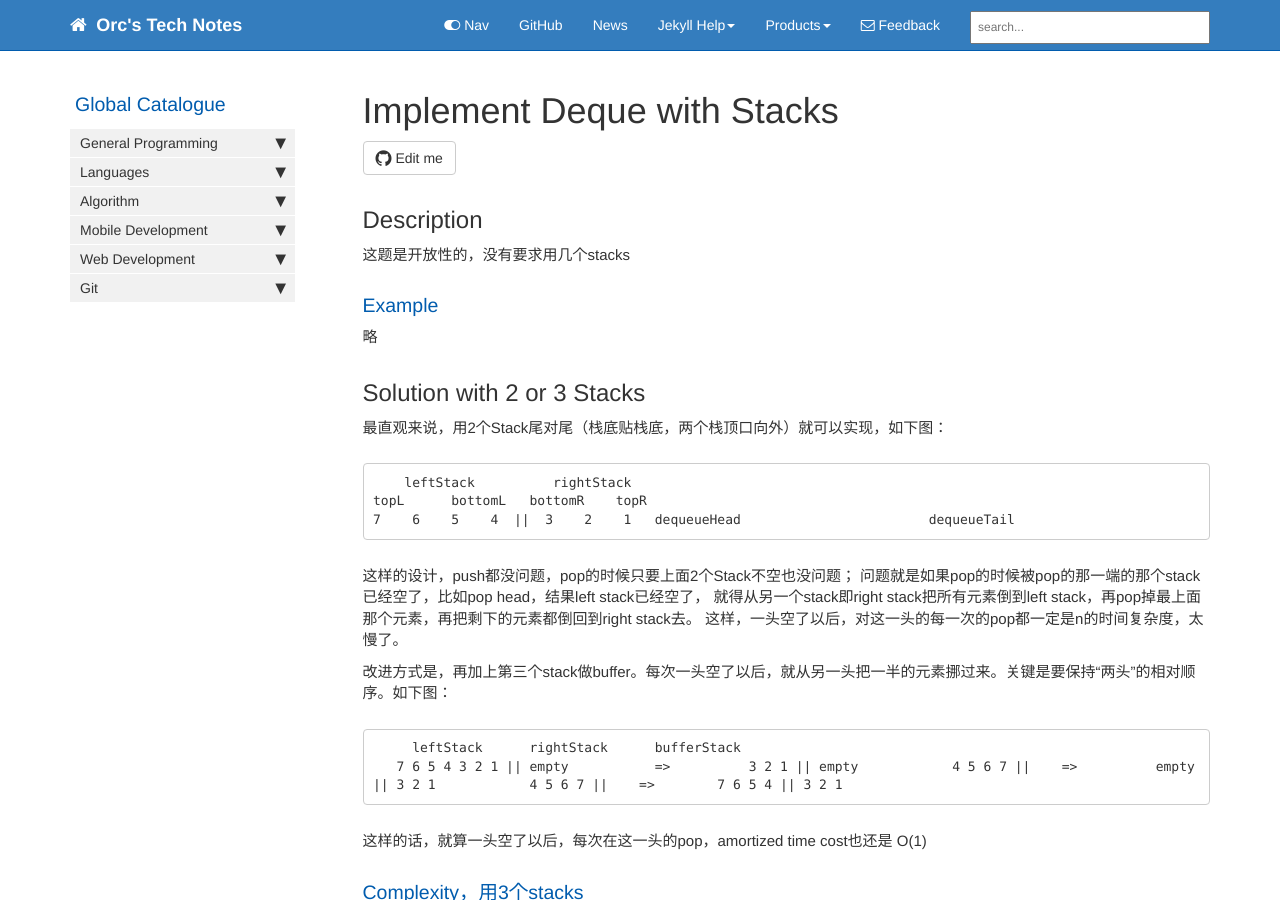
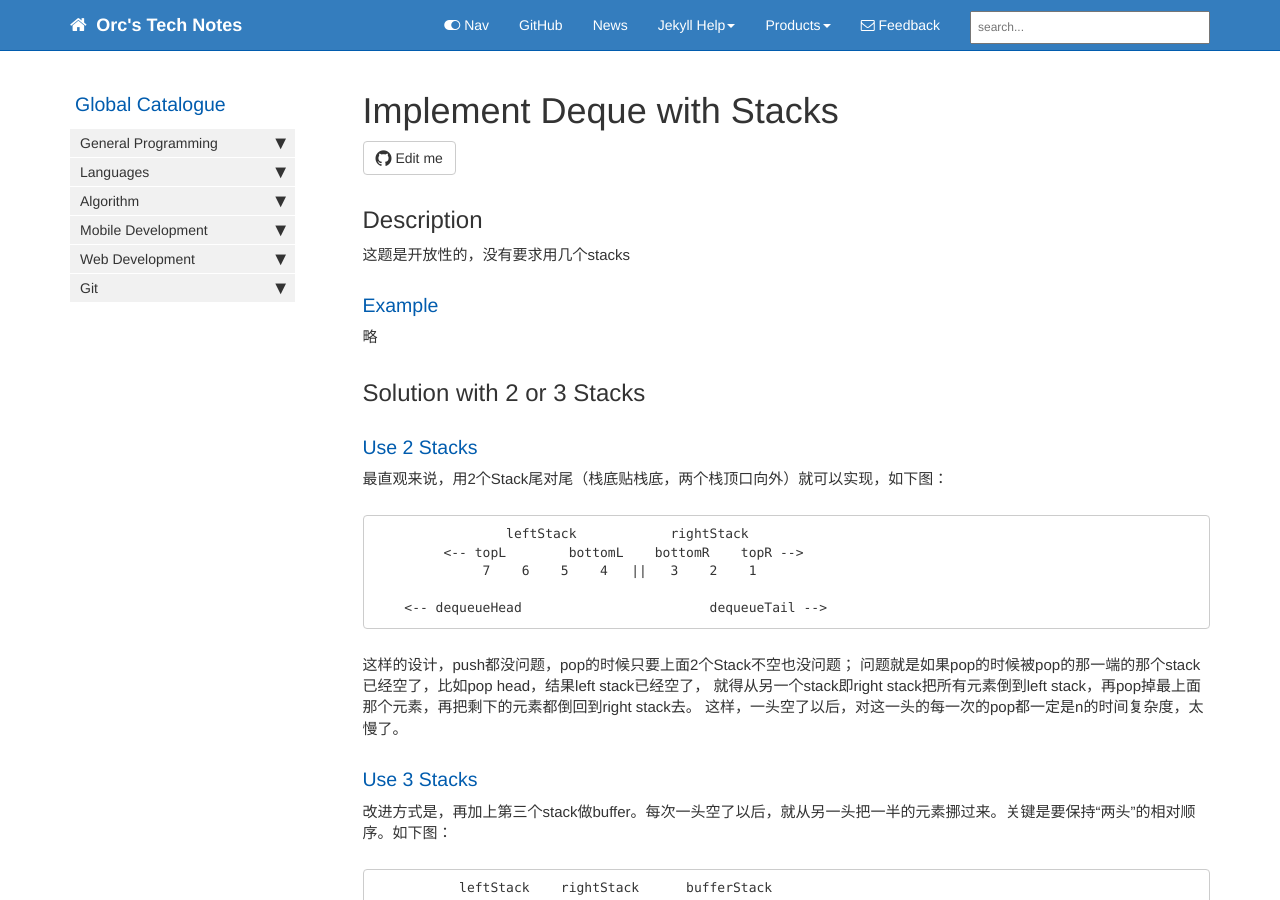
Before and after one commit to HungryOrc/hungryorc.github.io, a Jekyll site: the page built from pages/algorithm/algorithm_implement_deque_with_stacks.md, in a window 1280 px wide and 900 px high. Built offline with Jekyll 4.4.1, drawn with Linux system fonts in a browser that asks for light colours; nearby versions of some CDN libraries; comment, search, counter and statistics services are not loaded.

Commit message:
Update algorithm_implement_deque_with_stacks.md

````diff
--- a/pages/algorithm/algorithm_implement_deque_with_stacks.md
+++ b/pages/algorithm/algorithm_implement_deque_with_stacks.md
@@ -16,26 +16,29 @@ toc: false
 略
 
 ## Solution with 2 or 3 Stacks
+### Use 2 Stacks
 最直观来说，用2个Stack尾对尾（栈底贴栈底，两个栈顶口向外）就可以实现，如下图：
+```
+                 leftStack            rightStack
+         <-- topL        bottomL    bottomR    topR -->
+              7    6    5    4   ||   3    2    1
 
-        leftStack          rightStack
-    topL      bottomL   bottomR    topR
-    7    6    5    4  ||  3    2    1
-dequeueHead                        dequeueTail
-
+    <-- dequeueHead                        dequeueTail -->
+```
 这样的设计，push都没问题，pop的时候只要上面2个Stack不空也没问题；
 问题就是如果pop的时候被pop的那一端的那个stack已经空了，比如pop head，结果left stack已经空了，
 就得从另一个stack即right stack把所有元素倒到left stack，再pop掉最上面那个元素，再把剩下的元素都倒回到right stack去。
 这样，一头空了以后，对这一头的每一次的pop都一定是n的时间复杂度，太慢了。
 
+### Use 3 Stacks
 改进方式是，再加上第三个stack做buffer。每次一头空了以后，就从另一头把一半的元素挪过来。关键是要保持“两头”的相对顺序。如下图：
-
-         leftStack      rightStack      bufferStack
+```
+           leftStack    rightStack      bufferStack
        7 6 5 4 3 2 1 || empty
    =>          3 2 1 || empty            4 5 6 7 ||
    =>          empty || 3 2 1            4 5 6 7 ||
    =>        7 6 5 4 || 3 2 1
-
+```
 这样的话，就算一头空了以后，每次在这一头的pop，amortized time cost也还是 O(1)
 
 ### Complexity，用3个stacks
````
